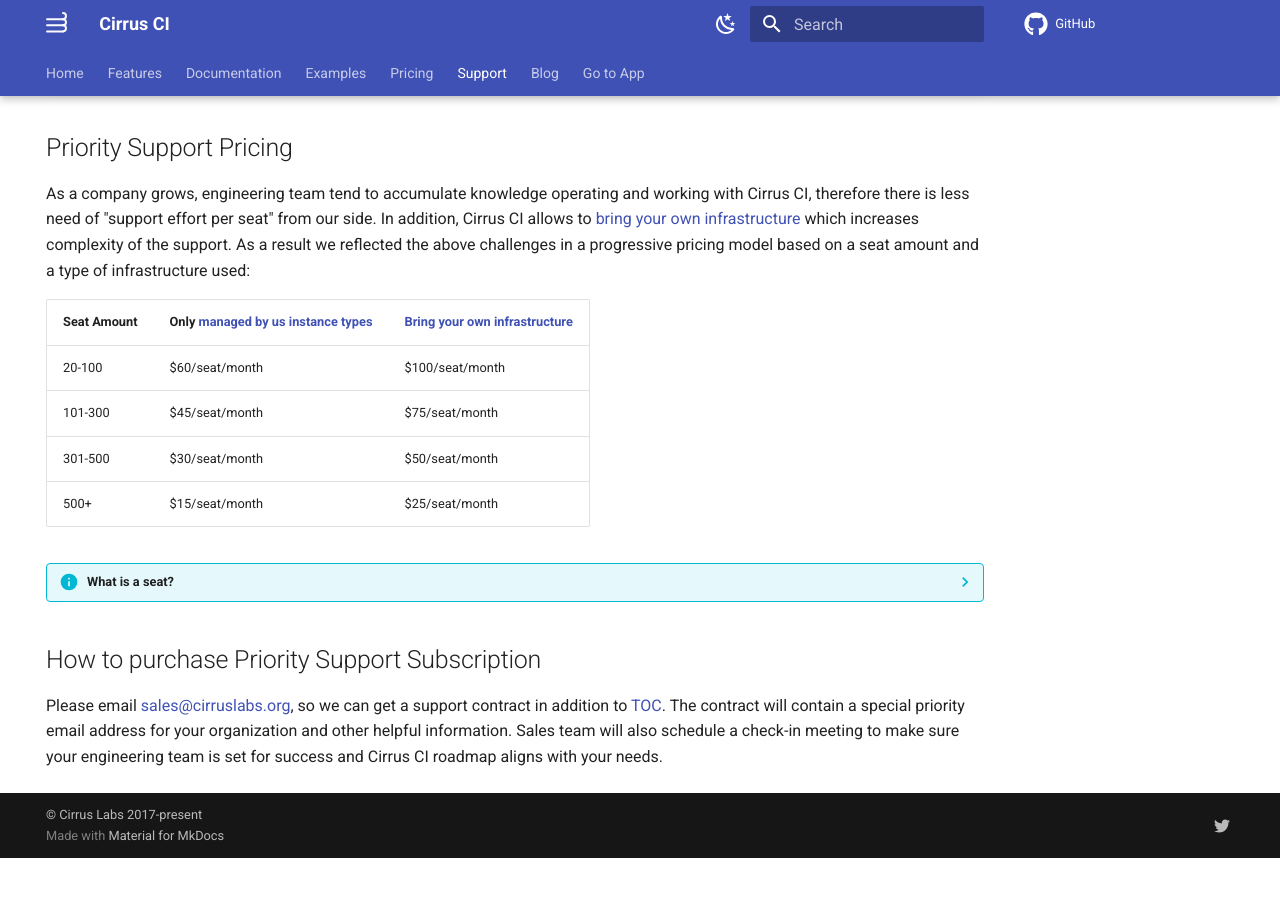
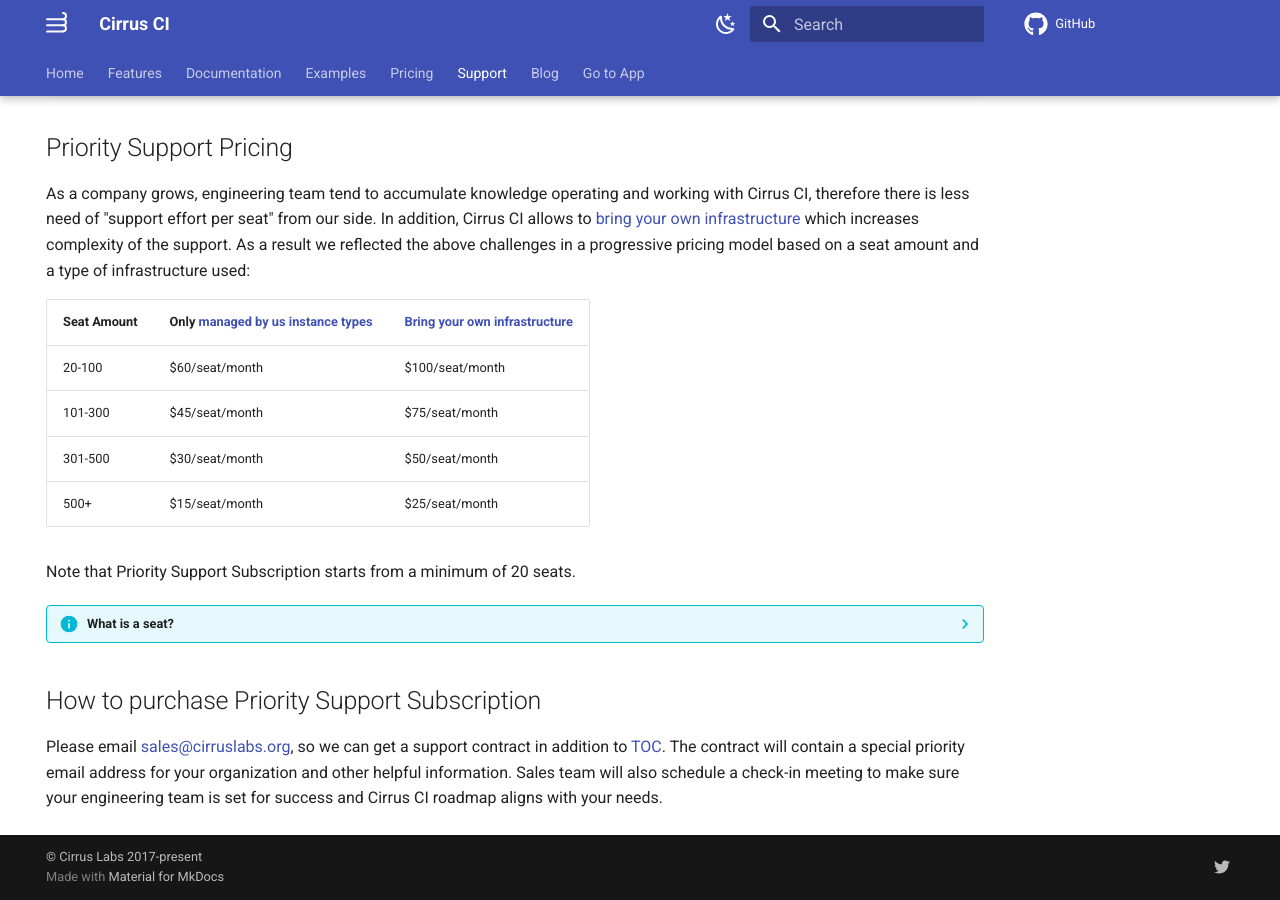
Before and after one commit to cirruslabs/cirrus-ci-docs, an MkDocs documentation site: the page built from docs/support.md, in a window 1280 px wide and 900 px high, scrolled down 972 px. Built offline with MkDocs 1.6.1 and Material for MkDocs 9.7.7, drawn with Linux system fonts in a browser that asks for light colours; comment, search, counter and statistics services are not loaded; before the commit the page ends 1830 px from its top, so only the background shows below that.

Commit message:
Explicitly state minimum subscription volume

```diff
--- a/docs/support.md
+++ b/docs/support.md
@@ -54,6 +54,8 @@ pricing model based on a seat amount and a type of infrastructure used:
 | 301-500     | $30/seat/month                                                                    | $50/seat/month                                                         |
 | 500+        | $15/seat/month                                                                    | $25/seat/month                                                         |
 
+Note that Priority Support Subscription starts from a minimum of 20 seats.
+
 ??? info "What is a seat?"
     A seat is a user that initiates CI builds by pushing commits and/or creating pull requests in a **private** repository.
     It can be a real person or a bot. If you are using [Cron Builds](guide/writing-tasks.md#cron-builds) or creating builds through [Cirrus's API](api.md)
```
